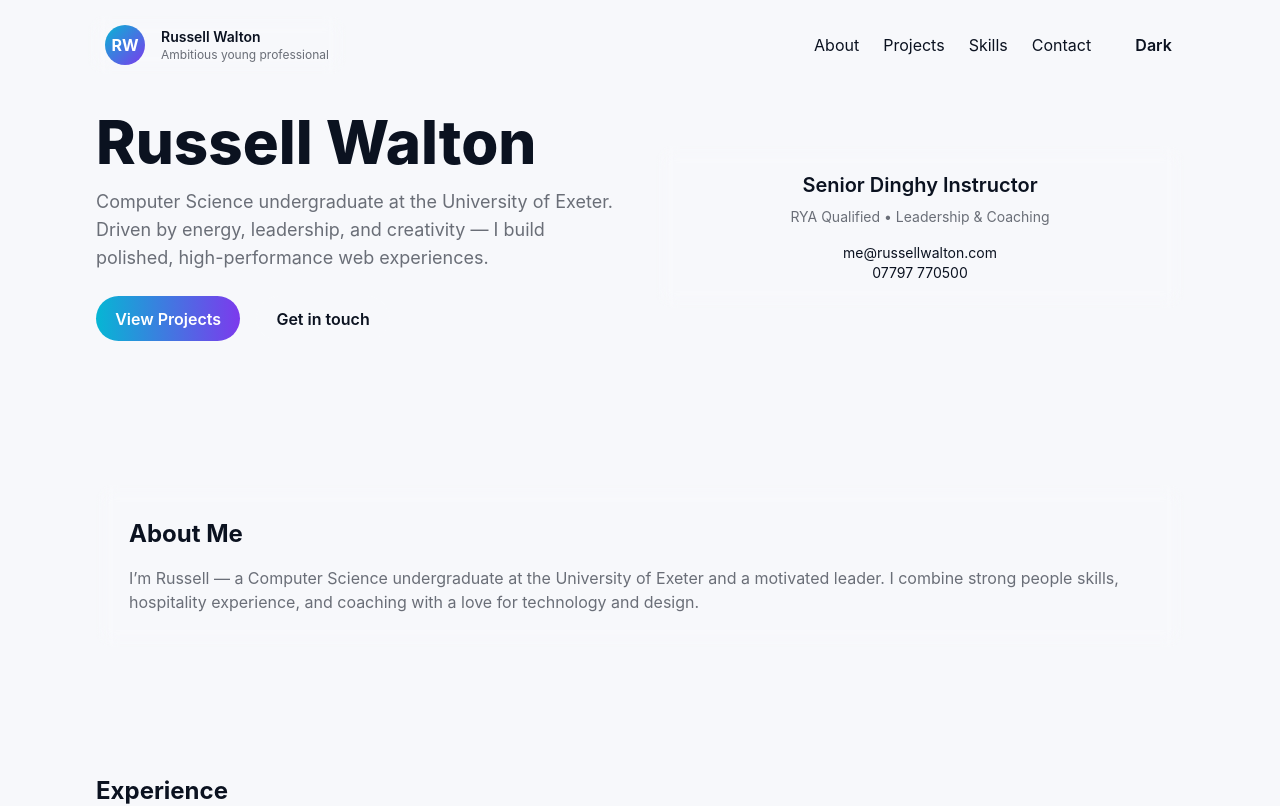
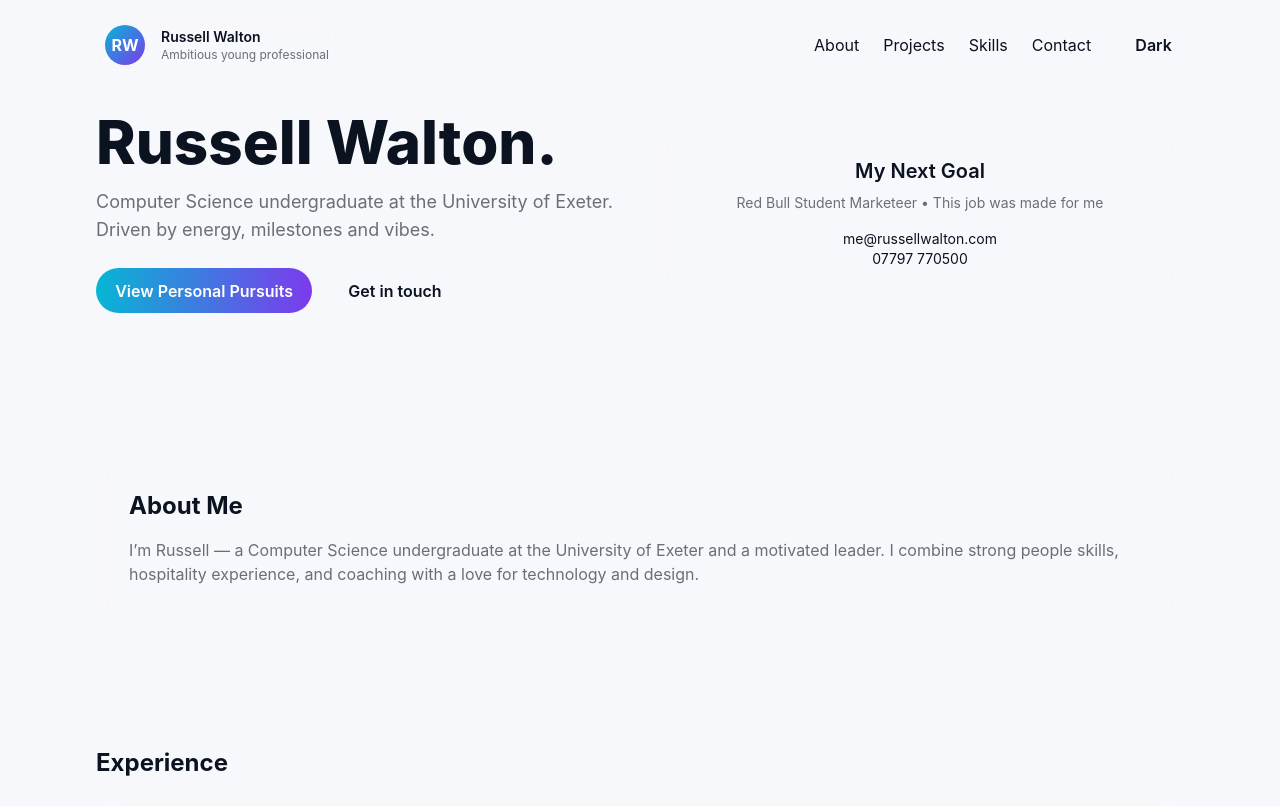
Before and after one commit to raw724/portfolio, a React (Vite) app: page / in a window 1280 px wide. Shown: the top 806 px of the page. Built offline with nearby package versions, Linux system fonts and the light colour scheme.

Commit message:
Revise Hero section with updated text and titles
Updated the Hero component to reflect new personal branding and goals.

```diff
--- a/src/components/Hero.jsx
+++ b/src/components/Hero.jsx
@@ -5,19 +5,19 @@ export default function Hero() {
     <section id="home" className="pt-28 pb-20">
       <div className="max-w-6xl mx-auto grid lg:grid-cols-2 gap-8 items-center">
         <div>
-          <h1 className="text-5xl lg:text-6xl font-extrabold leading-tight">Russell Walton</h1>
+          <h1 className="text-5xl lg:text-6xl font-extrabold leading-tight">Russell Walton.</h1>
           <p className="mt-4 text-lg text-[--muted] max-w-xl">
-            Computer Science undergraduate at the University of Exeter. Driven by energy, leadership, and creativity — I build polished, high-performance web experiences.
+            Computer Science undergraduate at the University of Exeter. Driven by energy, milestones and vibes.
           </p>
           <div className="mt-6 flex gap-4">
-            <a href="#projects" className="btn btn-primary">View Projects</a>
+            <a href="#projects" className="btn btn-primary">View Personal Pursuits</a>
             <a href="#contact" className="btn btn-ghost">Get in touch</a>
           </div>
         </div>
         <div className="glass p-6 rounded-2xl">
           <div className="text-center">
-            <h3 className="text-xl font-semibold">Senior Dinghy Instructor</h3>
-            <p className="text-[--muted] text-sm mt-2">RYA Qualified • Leadership & Coaching</p>
+            <h3 className="text-xl font-semibold">My Next Goal</h3>
+            <p className="text-[--muted] text-sm mt-2">Red Bull Student Marketeer • This job was made for me</p>
             <p className="mt-4 text-sm">me@russellwalton.com</p>
             <p className="text-sm">07797 770500</p>
           </div>
```
